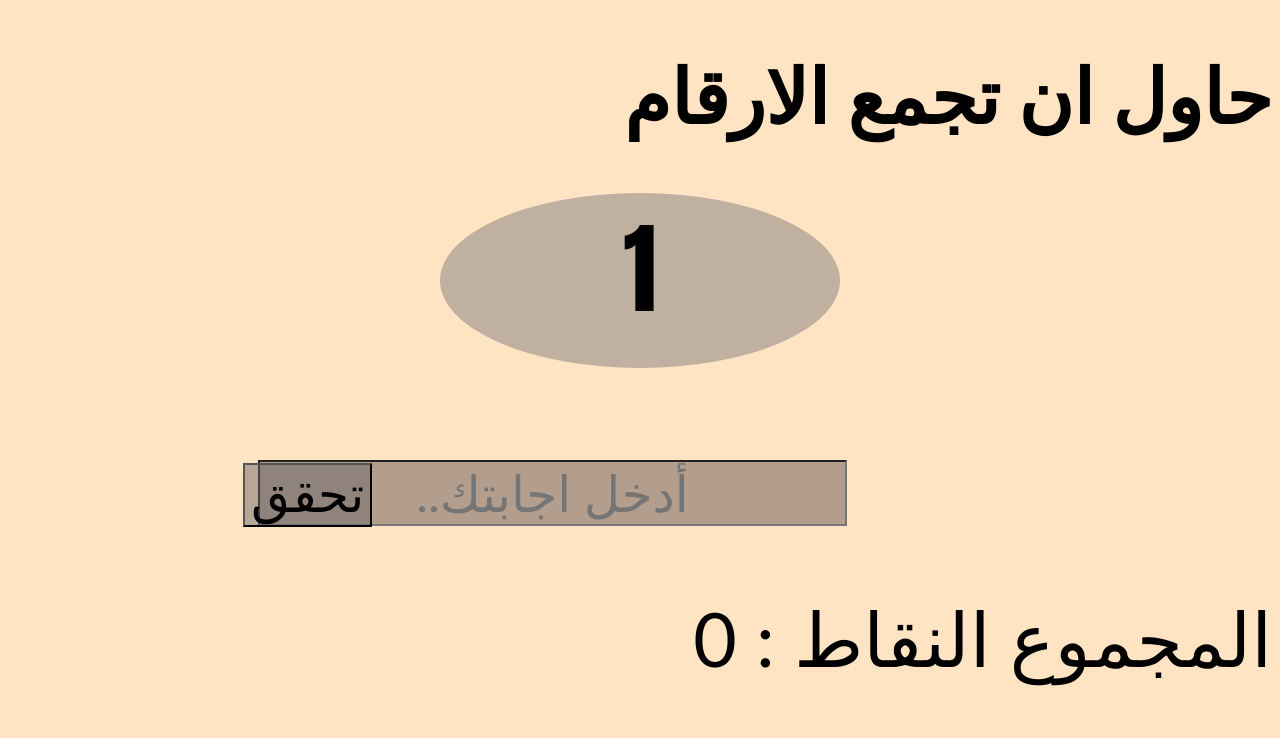
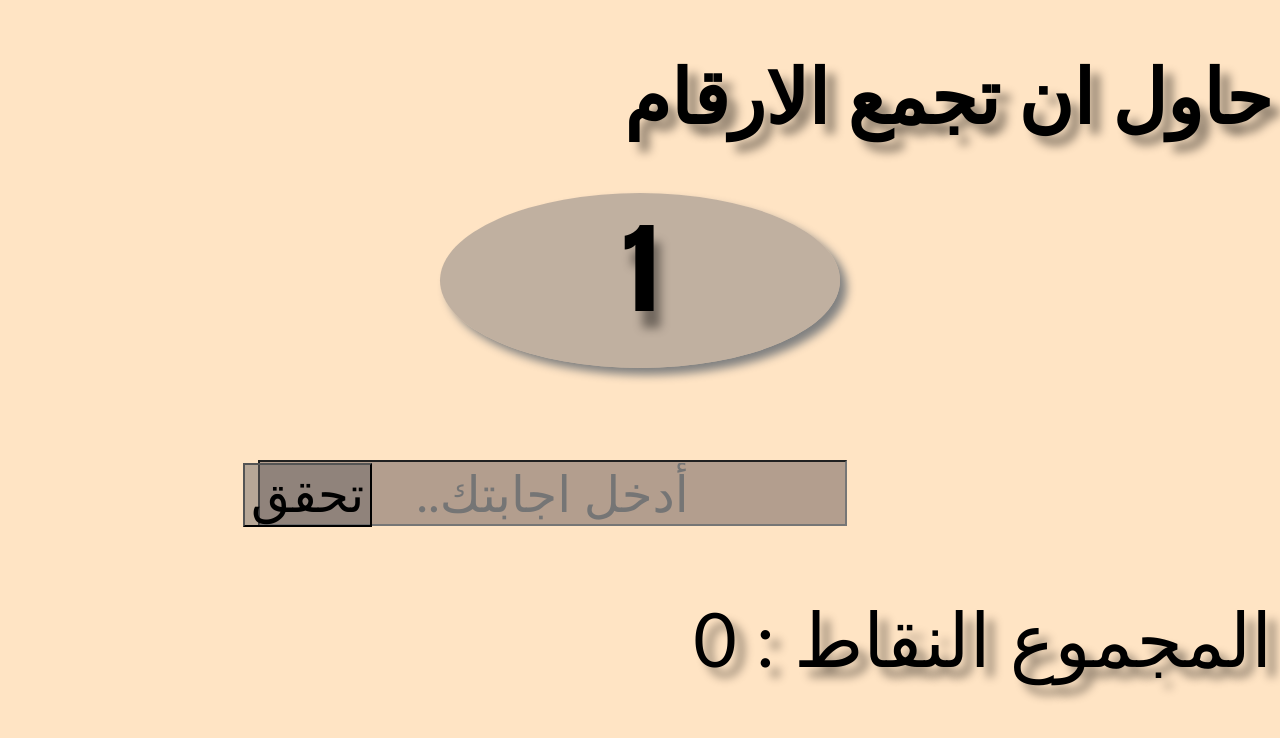
Before and after one commit to Abdullah-Alaez/Digital-fureschein, a plain HTML site: page Arbeit/Arbeit.html in a window 1280 px wide. Drawn offline with Linux system fonts and the light colour scheme.

Commit message:
first commit

```diff
--- a/Arbeit/style.css
+++ b/Arbeit/style.css
@@ -8,6 +8,7 @@ background-color: bisque;
   font-size: 75px;
   text-align: right;
   font-family: 'Gill Sans', 'Gill Sans MT', Calibri, 'Trebuchet MS', sans-serif;
+  text-shadow: 10px 10px 10px rgba(0, 0, 0, 0.416);
 }
 
  div {
@@ -15,6 +16,8 @@ background-color: bisque;
   height: 175px;
   border-radius: 50%;
   margin: auto;
+  box-shadow: 7px 7px 10px gray  ;
+  text-shadow: 7px 17px 10px rgba(0, 0, 0, 0.416);
   text-align: center;
   background-color:#807b7b7f;
   font-size: 100px;
@@ -26,6 +29,7 @@ p {
   text-align: right;
   font-family: 'Gill Sans', 'Gill Sans MT', Calibri, 'Trebuchet MS', sans-serif;
   transform: translate(0px,150px);
+  text-shadow: 10px 10px 10px rgba(0, 0, 0, 0.416);
 }
 
 input {
```
